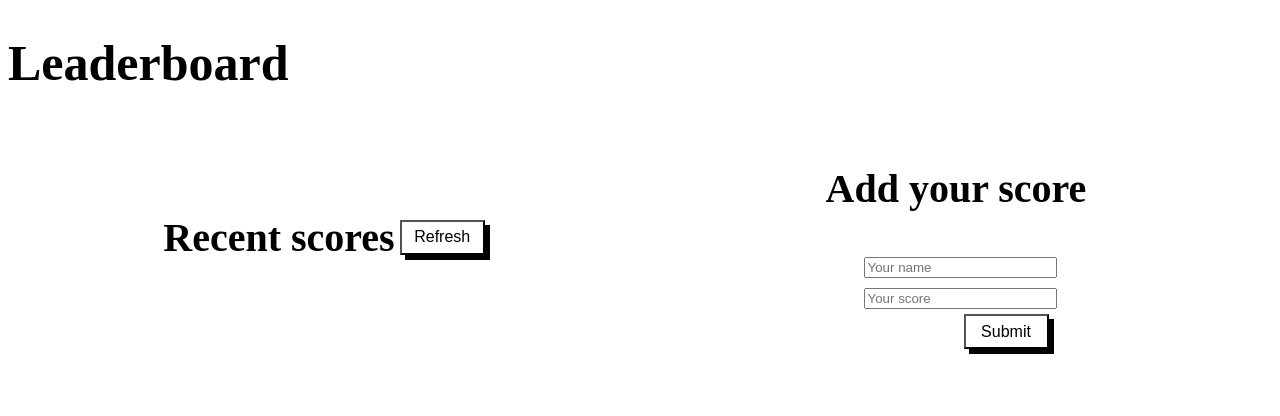
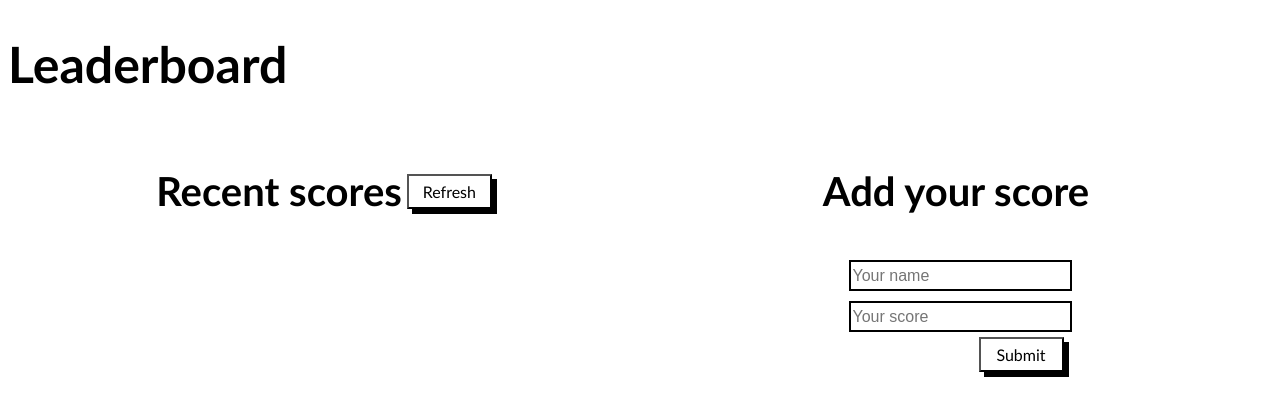
Before and after one commit to YuvrajM108/js-leaderboard, a website built with webpack: page src/index.html in a window 1280 px wide. Built offline with nearby package versions, Linux system fonts and the light colour scheme; no server answers.

Commit message:
Change font family, align table & form and style input fields

```diff
--- a/src/style.css
+++ b/src/style.css
@@ -1,6 +1,7 @@
 .content {
   display: flex;
   justify-content: space-around;
+  align-items: baseline;
 }
 
 .left-content,
@@ -19,7 +20,7 @@
 }
 
 table.scores {
-  border: 2px solid black;
+  border: 3px solid black;
   border-collapse: collapse;
   width: 80%;
 }
@@ -31,7 +32,10 @@ td {
 
 input.form-field {
   margin: 5px 0 5px 0;
+  height: 25px;
   width: 100%;
+  font-size: 16px;
+  border: 2px solid black;
 }
 
 button {
@@ -48,6 +52,7 @@ button:hover {
   box-shadow: none;
   background-color: black;
   color: white;
+  cursor: pointer;
 }
 
 button.refresh-btn {
@@ -78,3 +83,7 @@ h2.processing {
 tr.even {
   background-color: lightgray;
 }
+
+h1, h3, tr, button {
+  font-family: 'Trebuchet MS', 'Lucida Sans Unicode', 'Lucida Grande', 'Lucida Sans', Arial, sans-serif;
+}
```
